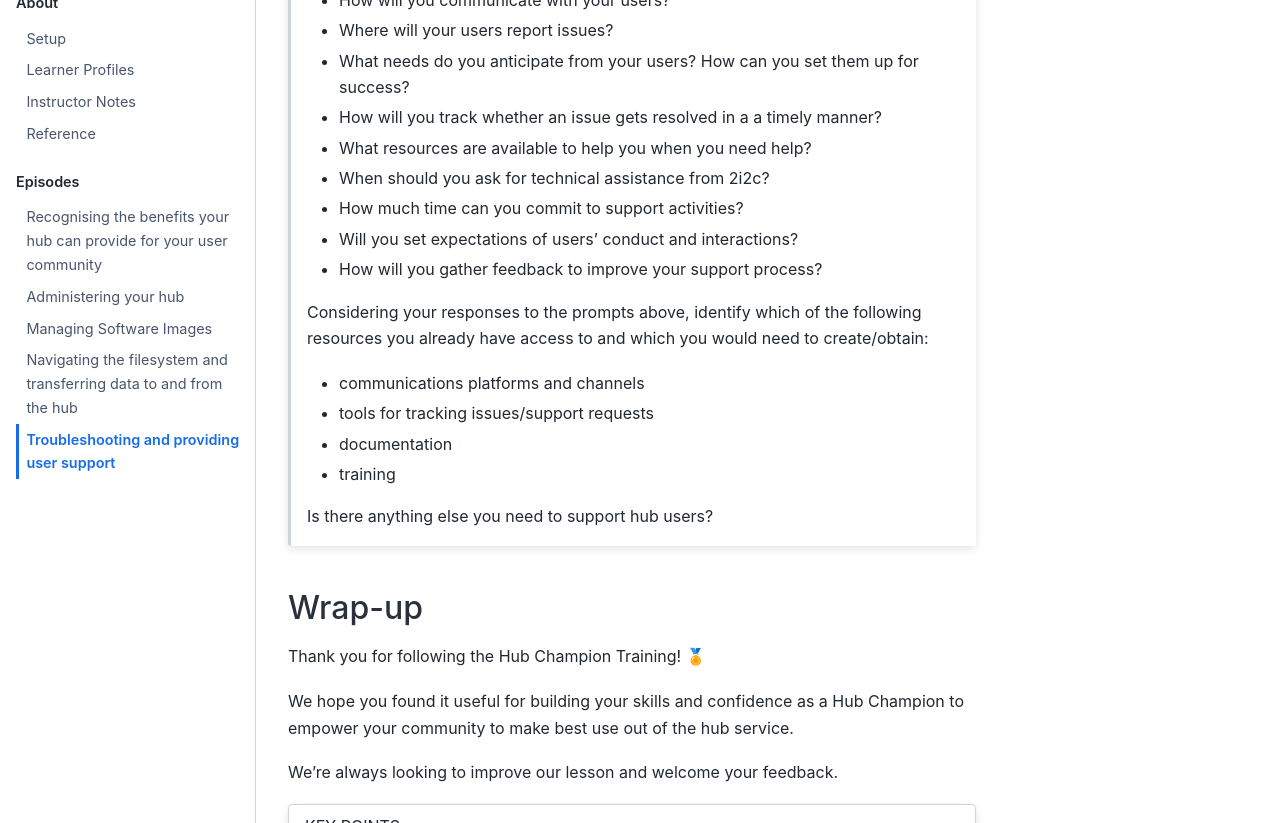
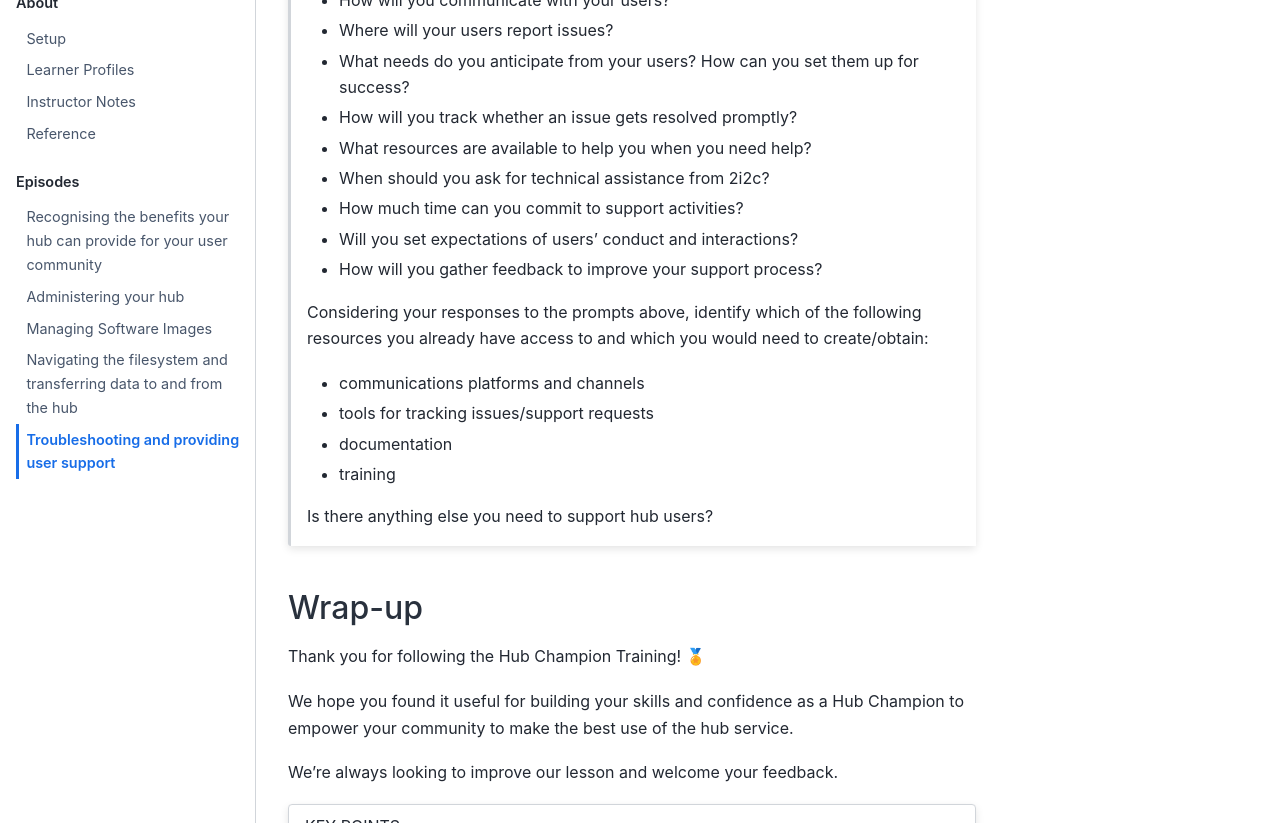
Before and after one commit to czi-catalystproject/hub-champion-training, a Jupyter Book: the page built from episodes/troubleshooting.md, in a window 1280 px wide and 1400 px high, scrolled down 2497 px. Shown: the part 174-997 px from the top of the window. Built offline with Jupyter Book 1.0.4 settings and Sphinx 7.4.7 and the Sphinx Book theme 1.1.4, drawn with Linux system fonts in a browser that asks for light colours; nearby versions of some CDN libraries.

Commit message:
Correct spelling and grammar

```diff
--- a/episodes/troubleshooting.md
+++ b/episodes/troubleshooting.md
@@ -127,7 +127,7 @@ Build a plan for how you will support the use of your hub amongst your community
 - How will you communicate with your users?
 - Where will your users report issues?
 - What needs do you anticipate from your users? How can you set them up for success?
-- How will you track whether an issue gets resolved in a a timely manner?
+- How will you track whether an issue gets resolved promptly?
 - What resources are available to help you when you need help?
 - When should you ask for technical assistance from 2i2c?
 - How much time can you commit to support activities?
@@ -149,7 +149,7 @@ Is there anything else you need to support hub users?
 
 Thank you for following the Hub Champion Training! 🏅
 
-We hope you found it useful for building your skills and confidence as a Hub Champion to empower your community to make best use out of the hub service.
+We hope you found it useful for building your skills and confidence as a Hub Champion to empower your community to make the best use of the hub service.
 
 We're always looking to improve our lesson and welcome your feedback.
 
```
Also changed, not shown: other parts of episodes/troubleshooting.md (+1 -1 lines).
